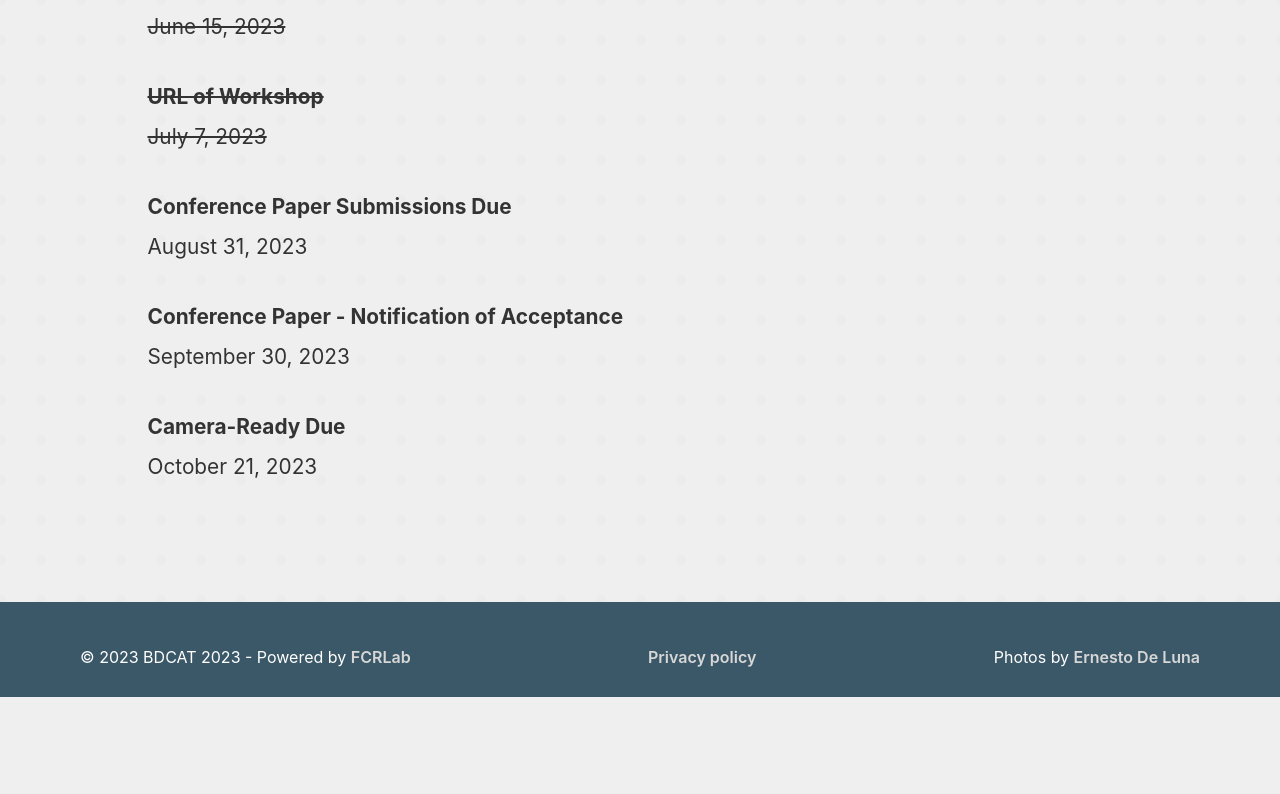
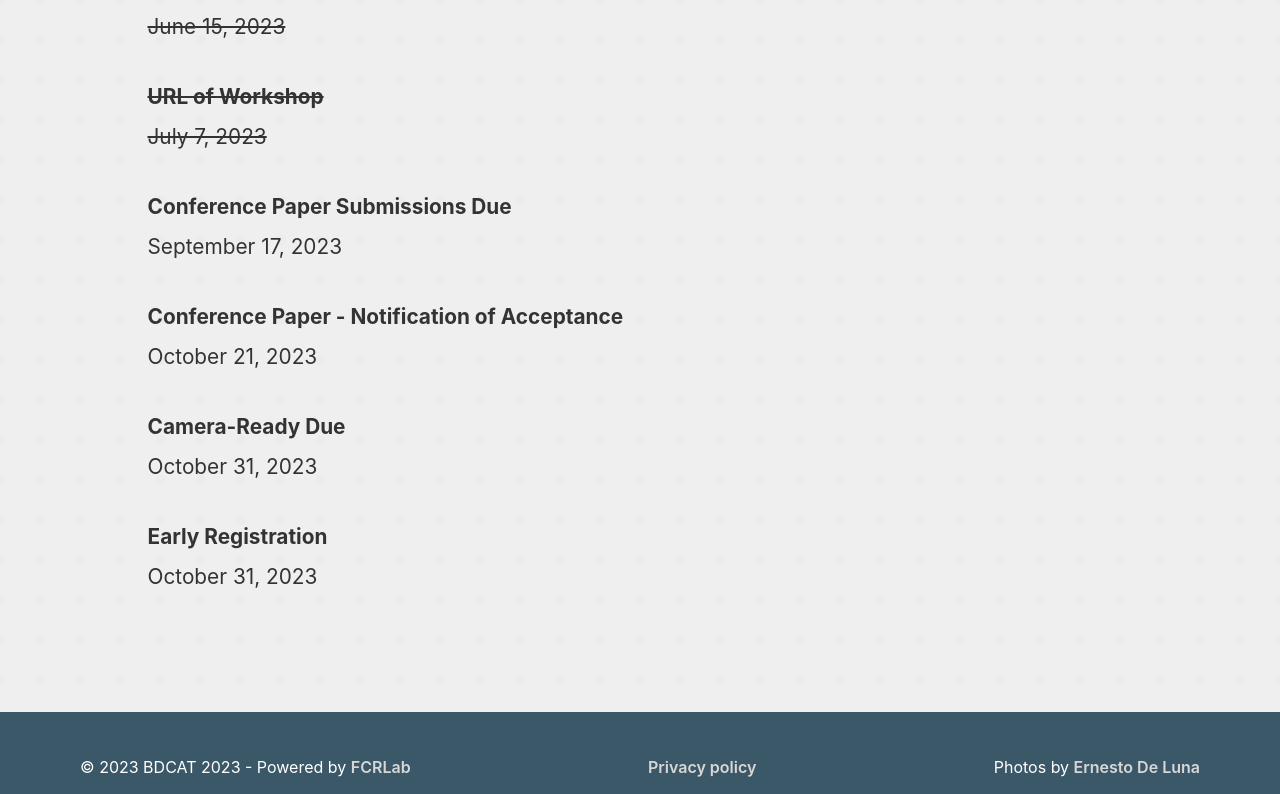
Before and after one commit to UCC-Conference/BDCAT2023, a React (Create React App) app: page /important-dates in a window 1280 px wide. Shown: the part 521-1315 px from the top of the page. Before the commit the page ends 1218 px from the top, so only its background shows below. Built offline with nearby package versions, Linux system fonts and the light colour scheme.

Commit message:
update: new dates

```diff
--- a/src/pages/Dates.js
+++ b/src/pages/Dates.js
@@ -12,9 +12,10 @@ const Dates = () => {
                 <p><del><strong>Workshop Proposals Due</strong><br/>June 14, 2023</del></p>
                 <p><del><strong>Workshop Proposals - Notification of Acceptance</strong><br/>June 15, 2023</del></p>
                 <p><del><strong>URL of Workshop</strong><br/>July 7, 2023</del></p>
-                <p><strong>Conference Paper Submissions Due</strong><br/>August 31, 2023</p>
-                <p><strong>Conference Paper - Notification of Acceptance</strong><br/>September 30, 2023</p>
-                <p><strong>Camera-Ready Due</strong><br/>October 21, 2023</p>
+                <p><strong>Conference Paper Submissions Due</strong><br/>September 17, 2023</p>
+                <p><strong>Conference Paper - Notification of Acceptance</strong><br/>October 21, 2023</p>
+                <p><strong>Camera-Ready Due</strong><br/>October 31, 2023</p>
+                <p><strong>Early Registration</strong><br/>October 31, 2023</p>
             </Content>
         </PageWrapper>
     );
```
